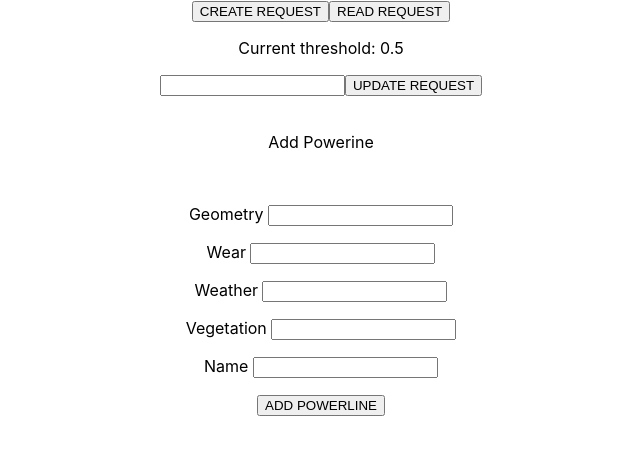
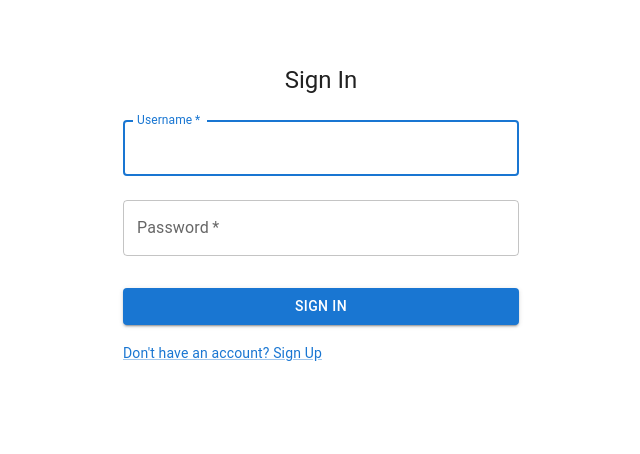
Before and after one commit to atpngo/mini-project, a React (Create React App) app in the folder frontend/: page / in a window 1280 px wide. Shown: the top 454 px of the page, without its empty margins (319-959 px from the left). Built offline with nearby package versions, Linux system fonts and the light colour scheme; no server answers; the HTML template or start-up script is replaced by a standard one.

Commit message:
added sign in/up and error pages

```diff
--- a/frontend/src/App.js
+++ b/frontend/src/App.js
@@ -1,6 +1,8 @@
 import './App.css';
-import Test from './components/Test';
-import Map from './components/Map'
+import Map from './components/Map';
+import Login from './components/Login';
+import Register from './components/Register';
+import Error from './components/Error';
 import { BrowserRouter as Router, Route, Routes } from "react-router-dom";
 
 function App() {
@@ -9,8 +11,10 @@ function App() {
     <div className="App">
       <Router>
         <Routes>
-          <Route path="/" element={<Test/>}/>
+          <Route path="/" element={<Login/>}/>
+          <Route path="/register" element={<Register/>}/>
           <Route path="/map" element={<Map/>}/>
+          <Route path="*" element={<Error/>}/>
         </Routes>
       </Router>
     </div>
--- /dev/null
+++ b/frontend/src/components/Error.js
@@ -0,0 +1,13 @@
+import React from "react";
+
+function Error()
+{
+    return (
+        <div>
+            <br/>
+            Error 404: Page not found
+        </div>
+    );
+}
+
+export default Error;
--- /dev/null
+++ b/frontend/src/components/Login.js
@@ -0,0 +1,90 @@
+import React from 'react';
+import Button from '@mui/material/Button';
+import CssBaseline from '@mui/material/CssBaseline';
+import TextField from '@mui/material/TextField';
+import Link from '@mui/material/Link';
+import Grid from '@mui/material/Grid';
+import Box from '@mui/material/Box';
+import Typography from '@mui/material/Typography';
+import Container from '@mui/material/Container';
+import { createTheme, ThemeProvider } from '@mui/material/styles';
+import { useNavigate } from "react-router-dom";
+
+const theme = createTheme();
+
+function Login()
+{
+
+    const navigate = useNavigate();
+    const signUp = () =>
+    {
+        navigate('/register');
+    }
+
+    const handleSubmit = (event) => {
+        event.preventDefault();
+        const data = new FormData(event.currentTarget);
+        console.log({
+        user: data.get('username'),
+        password: data.get('password'),
+        });
+    };
+
+    return (
+        <ThemeProvider theme={theme}>
+        <Container component="main" maxWidth="xs">
+            <CssBaseline />
+            <Box
+            sx={{
+                marginTop: 8,
+                display: 'flex',
+                flexDirection: 'column',
+                alignItems: 'center',
+            }}
+            >
+            <Typography component="h1" variant="h5">
+                Sign In
+            </Typography>
+            <Box component="form" onSubmit={handleSubmit} noValidate sx={{ mt: 1 }}>
+                <TextField
+                margin="normal"
+                required
+                fullWidth
+                id="username"
+                label="Username"
+                name="username"
+                autoFocus
+                />
+                <TextField
+                margin="normal"
+                required
+                fullWidth
+                name="password"
+                label="Password"
+                type="password"
+                id="password"
+                />
+
+                <Button
+                type="submit"
+                fullWidth
+                variant="contained"
+                sx={{ mt: 3, mb: 2 }}
+                >
+                Sign In
+                </Button>
+                <Grid container>
+                <Grid item>
+                    <Link onClick={signUp} variant="body2">
+                    {"Don't have an account? Sign Up"}
+                    </Link>
+                </Grid>
+                </Grid>
+            </Box>
+            </Box>
+        </Container>
+        </ThemeProvider>
+    );
+}
+
+export default Login;
--- /dev/null
+++ b/frontend/src/components/Register.js
@@ -0,0 +1,104 @@
+import React from "react";
+import Button from '@mui/material/Button';
+import CssBaseline from '@mui/material/CssBaseline';
+import TextField from '@mui/material/TextField';
+import Link from '@mui/material/Link';
+import Grid from '@mui/material/Grid';
+import Box from '@mui/material/Box';
+import Typography from '@mui/material/Typography';
+import Container from '@mui/material/Container';
+import { createTheme, ThemeProvider } from '@mui/material/styles';
+import { useNavigate } from "react-router-dom";
+
+
+const theme = createTheme();
+
+function Register()
+{
+    const navigate = useNavigate();
+    const login = () =>
+    {
+        navigate("/");
+    }
+    const handleSubmit = (event) => {
+        event.preventDefault();
+        const data = new FormData(event.currentTarget);
+        console.log({
+        email: data.get('email'),
+        password: data.get('password'),
+        });
+    };
+
+    return (
+        <ThemeProvider theme={theme}>
+        <Container component="main" maxWidth="xs">
+            <CssBaseline />
+            <Box
+            sx={{
+                marginTop: 8,
+                display: 'flex',
+                flexDirection: 'column',
+                alignItems: 'center',
+            }}
+            >
+
+            <Typography component="h1" variant="h5">
+                Sign Up
+            </Typography>
+            <Box component="form" noValidate onSubmit={handleSubmit} sx={{ mt: 3 }}>
+                <Grid container spacing={2}>
+                <Grid item xs={12}>
+                    <TextField
+                    required
+                    fullWidth
+                    id="user"
+                    label="Username"
+                    name="user"
+                    />
+                </Grid>
+                <Grid item xs={12}>
+                    <TextField
+                    required
+                    fullWidth
+                    name="password"
+                    label="Password"
+                    type="password"
+                    id="password"
+                    />
+                </Grid>
+                <Grid item xs={12}>
+                    <TextField
+                    required
+                    fullWidth
+                    name="password-confirm"
+                    label="Confirm Password"
+                    type="password-confirm"
+                    id="password-confirm"
+                    />
+                </Grid>
+                <Grid item xs={12}>
+                </Grid>
+                </Grid>
+                <Button
+                type="submit"
+                fullWidth
+                variant="contained"
+                sx={{ mt: 3, mb: 2 }}
+                >
+                Sign Up
+                </Button>
+                <Grid container justifyContent="flex-end">
+                <Grid item>
+                    <Link onClick={login} variant="body2">
+                    Already have an account? Sign in
+                    </Link>
+                </Grid>
+                </Grid>
+            </Box>
+            </Box>
+        </Container>
+        </ThemeProvider>
+    );
+}
+
+export default Register;
--- a/frontend/src/components/Test.js
+++ /dev/null
@@ -1,104 +0,0 @@
-import React, {useState, useEffect} from "react";
-import axios from "axios";
-
-function Test() {
-  const [threshold, setThreshold] = useState(0.5);
-
-  useEffect(() => {
-    axios.get('http://localhost:8000/edit-threshold/')
-      .then(res => {
-        console.log(res.data[0].value);
-        setThreshold(res.data[0].value);
-      })
-      .catch(err => console.log(err))
-      .then(console.log("LOAD DONE"));
-  }, []);
-  const getData = (e) => {
-    e.preventDefault();
-    axios.get('http://localhost:8000')
-      .then(function (response){
-        console.log(response.data);
-      })
-      .catch(function (error){
-        console.log(error);
-      })
-      .then(function (){
-        console.log("DONE");
-      });
-  }
-
-  const sendData = (e) => {
-    e.preventDefault();
-    let data = new FormData();
-    data.append("name", "SENDING FROM REACT");
-    axios.post('http://localhost:8000/add/', data)
-      .then(res => console.log(res.data))
-      .catch(err => console.log(err))
-      .then(console.log("DONE"));
-  }
-
-  const updateThreshold = (e) => {
-      e.preventDefault();
-      let newThreshold = document.getElementById("threshold").value;
-      if (0 <= newThreshold && newThreshold <= 1)
-      {
-        let data = new FormData();
-        data.append("value", newThreshold);
-        axios.put("http://localhost:8000/edit-threshold/", data)
-        // .then(res => document.location.reload())
-        .then(setThreshold(newThreshold))
-        .catch(err => console.log(err))
-        .then(console.log("DONE"));
-      }
-      else
-      {
-        alert("Bad Input Range");
-      }
-  }
-
-  const sendPowerline = (e) => {
-    e.preventDefault();
-    let geo = document.getElementById("pl-geo").value.replace(/'/g, '"');
-    let wear = document.getElementById("pl-wear").value;
-    let weather = document.getElementById("pl-weather").value;
-    let vegetation = document.getElementById("pl-veg").value;
-    let name = document.getElementById("pl-name").value;
-
-    let data = new FormData();
-    data.append("geometry", geo);
-    data.append("wear", wear);
-    data.append("weather", weather);
-    data.append("vegetation", vegetation);
-    data.append("name", name);
-
-    axios.post("http://localhost:8000/add-powerline/", data)
-      .then(res => console.log(res))
-      .catch(err => console.log(err))
-      .then(console.log("DONE SENDING POWERLINE DATA"));
-  }
-  return (
-    <div className="Test">
-      <button onClick={sendData}>CREATE REQUEST</button>
-      <button onClick={getData}>READ REQUEST</button>
-      <br/>
-      <p>Current threshold: {threshold}</p>
-      <input id="threshold"></input>
-      <button onClick={updateThreshold}>UPDATE REQUEST</button>
-      <br/>
-      <br/>
-      <p>Add Powerine</p>
-      <br/>
-      <p>Geometry <input id="pl-geo"></input></p>
-      <p>Wear <input id="pl-wear"></input></p>
-      <p>Weather <input id="pl-weather"></input></p>
-      <p>Vegetation <input id="pl-veg"></input></p>
-      <p>Name <input id="pl-name"></input></p>
-      <button onClick={sendPowerline}>ADD POWERLINE</button>
-
-
-
-    </div>
-  );
-}
-
-export default Test;
```
Also changed, not shown: 1 other file (tests, documents, lock files or other folders).
